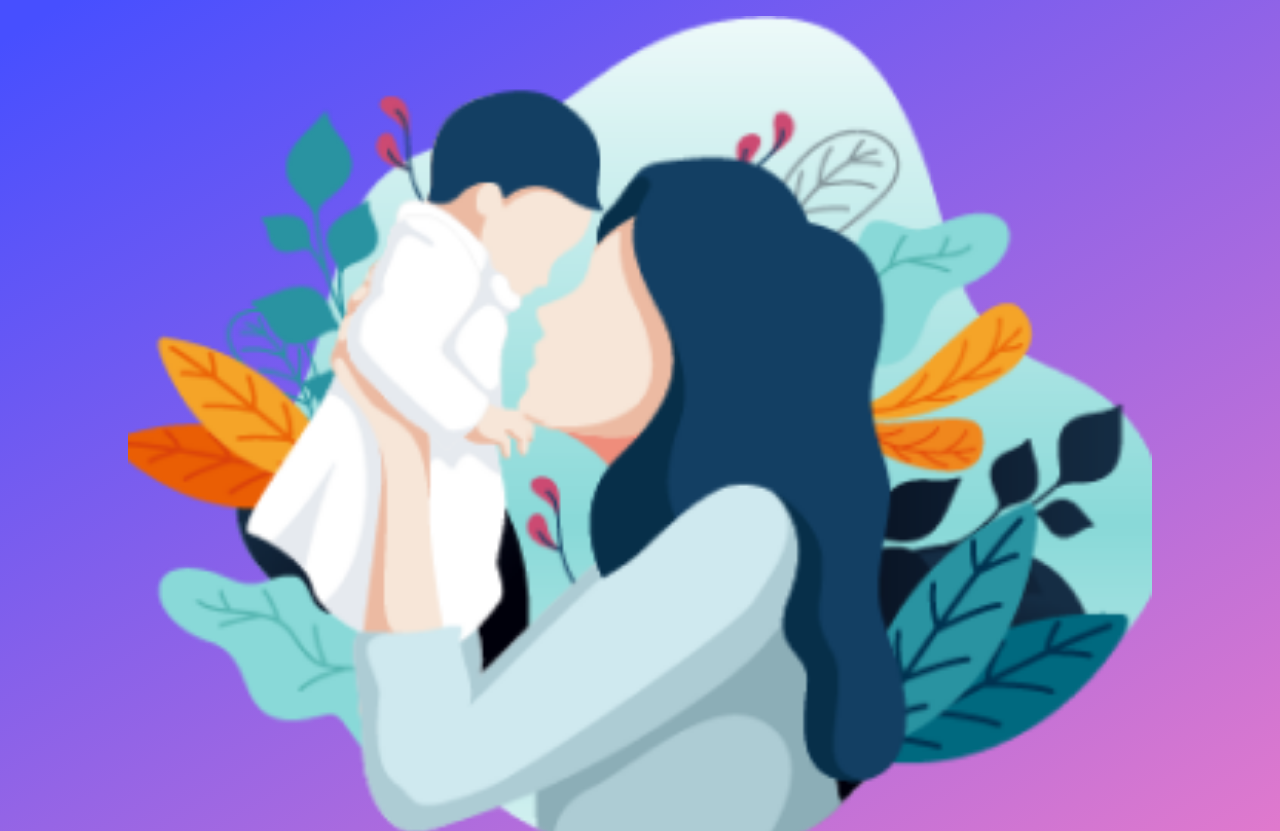
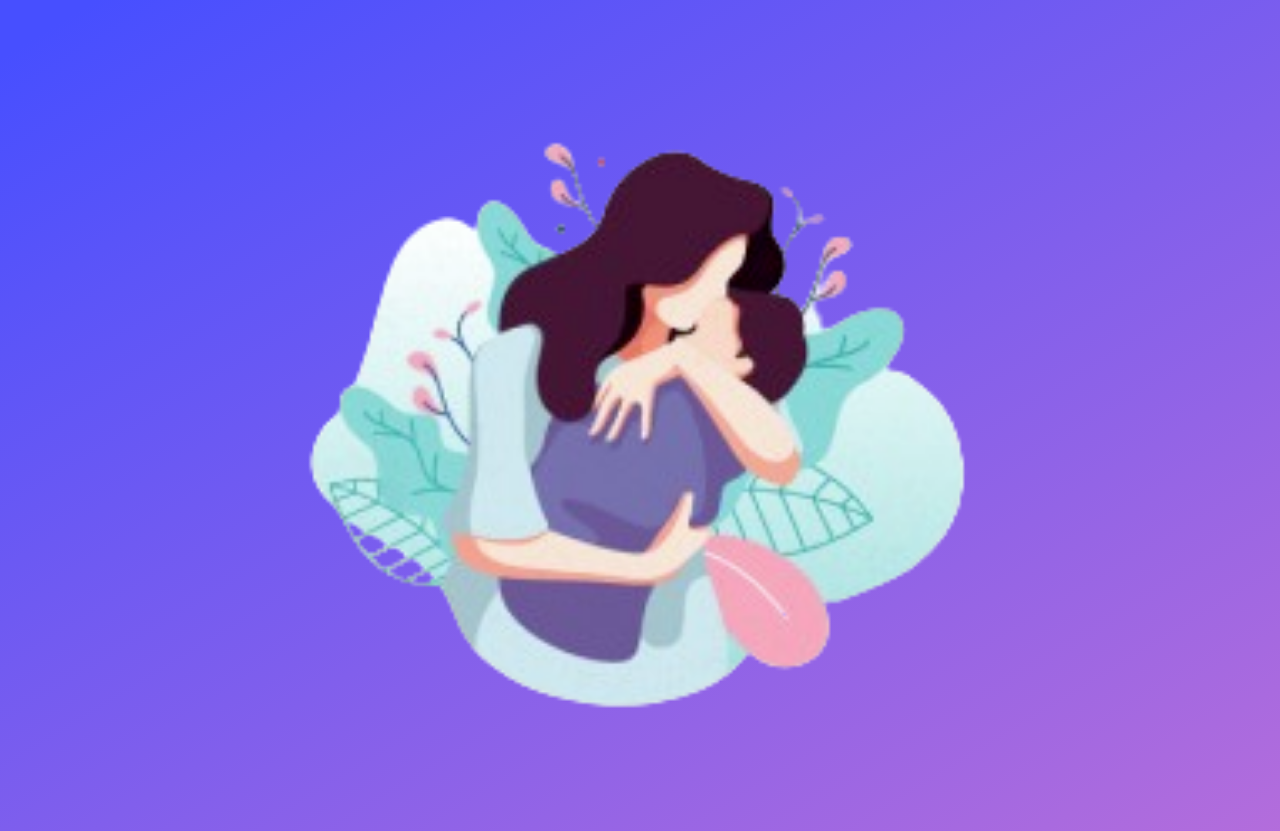
Before and after one commit to WildCodeSchool-2023-09/JS-RemoteFR-jurascripts-P3-Babyplace, a React (Vite) app in the folder frontend/: page /parents/rules in a window 1280 px wide. Shown: the top 831 px of the page. Built offline with nearby package versions, Linux system fonts and the light colour scheme.

Commit message:
update logo

```diff
--- a/frontend/src/assets/index.js
+++ b/frontend/src/assets/index.js
@@ -1,5 +1,6 @@
 import logo from "./logo_baby.png";
 import home from "./img_connexion_home.png";
 import connexion from "./connexion_desktop.png";
+import parents from "./parents_logo.png";
 
-export { logo, home, connexion };
+export { logo, home, connexion, parents };
--- a/frontend/src/pages/parents/ParentsTutorial.jsx
+++ b/frontend/src/pages/parents/ParentsTutorial.jsx
@@ -2,7 +2,7 @@ import "../../styles/parents_tutorials.scss";
 import React, { useState } from "react";
 import { Link } from "react-router-dom";
 import tutorial from "../../constants/dataGen";
-import { logo, home } from "../../assets";
+import { logo, parents } from "../../assets";
 
 function ParentsTutorial() {
   const [tutorialText, setTutorialText] = useState(0);
@@ -15,7 +15,7 @@ function ParentsTutorial() {
   return (
     <div className="parentTutorialContainer">
       <div className="parentContainer">
-        <img className="imgConnexionParent1" src={home} alt="imgparent" />
+        <img className="imgConnexionParent1" src={parents} alt="imgparent" />
         <img className="imgConnexionParent2" src={logo} alt="imgparent" />
       </div>
       <div className="parentTutorial">
--- a/frontend/src/styles/parents_connexion.scss
+++ b/frontend/src/styles/parents_connexion.scss
@@ -3,23 +3,21 @@
 
 .parentConnexionContainer {
   display: block;
-  width: 100%;
+  width: 100vw;
   justify-content: center;
   align-items: center;
+  min-height: 100svh;
 
   .parentContainer {
-    padding: 5vh 5vw;
-
     .titleParentConnexion {
       display: flex;
       flex-direction: column;
       color: whitesmoke;
-      margin-bottom: 1vh;
       gap: 1.3rem;
     }
 
     .logoParent {
-      width: 60%;
+      width: 50%;
       margin: auto;
       height: auto;
     }
@@ -128,6 +126,7 @@
 
   .linksConnexion {
     text-align: right;
+    margin-top: 1rem;
 
     .imgConnexionParent {
       display: block;
--- a/frontend/src/styles/parents_tutorials.scss
+++ b/frontend/src/styles/parents_tutorials.scss
@@ -4,13 +4,13 @@
 .parentTutorialContainer {
   display: flex;
   flex-direction: column;
-  height: 110vh;
+  min-height: 100svh;
 
   .parentContainer {
     .imgConnexionParent1 {
       display: block;
       margin: 0 auto;
-      width: 80%;
+      width: 60%;
       margin-top: 1rem;
     }
 
@@ -18,7 +18,6 @@
       display: block;
       margin: 0 auto;
       width: 70%;
-      margin-top: 1rem;
     }
   }
 
```
Also changed, not shown: frontend/src/assets/parents_logo.png (added).
